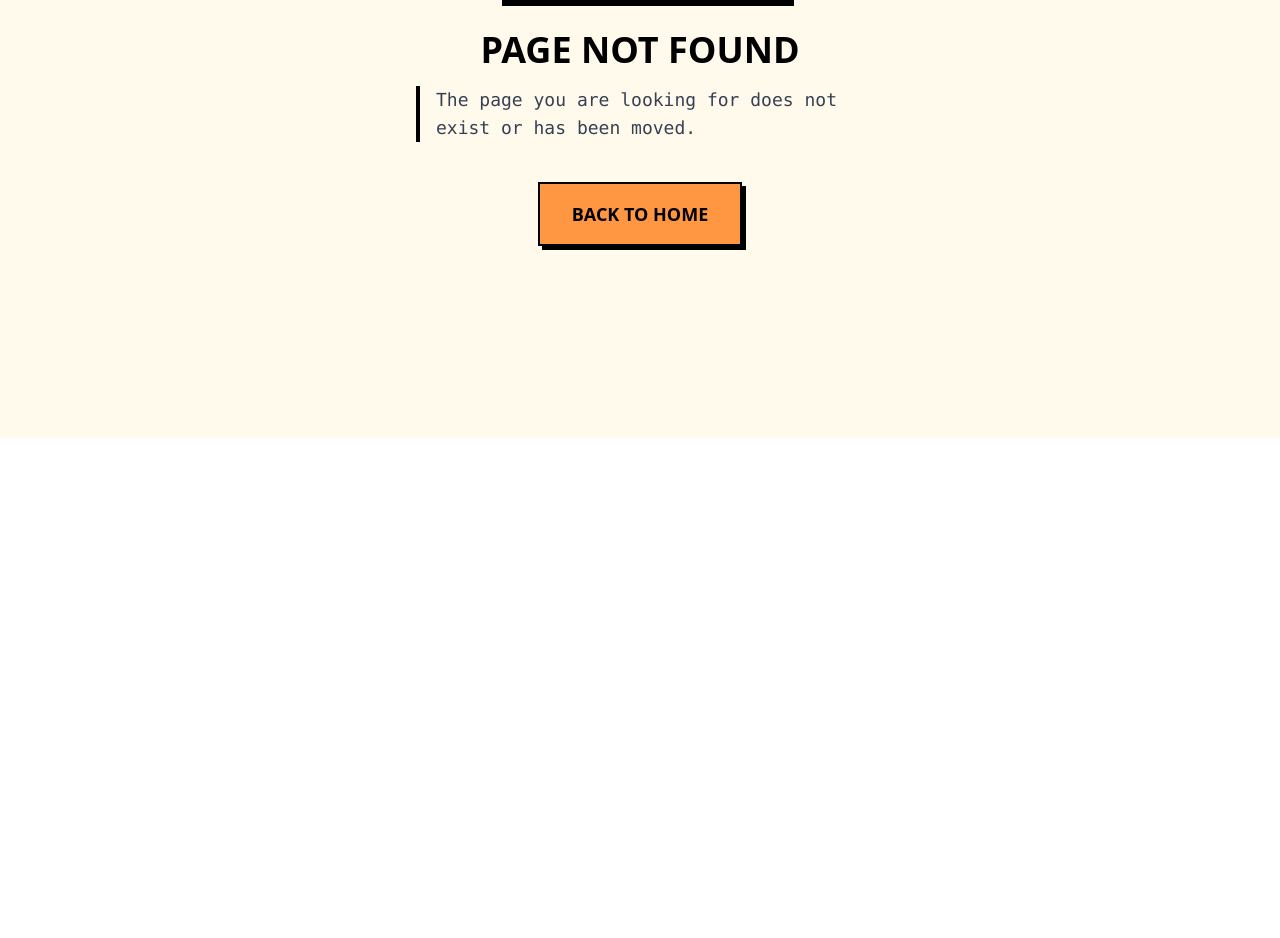
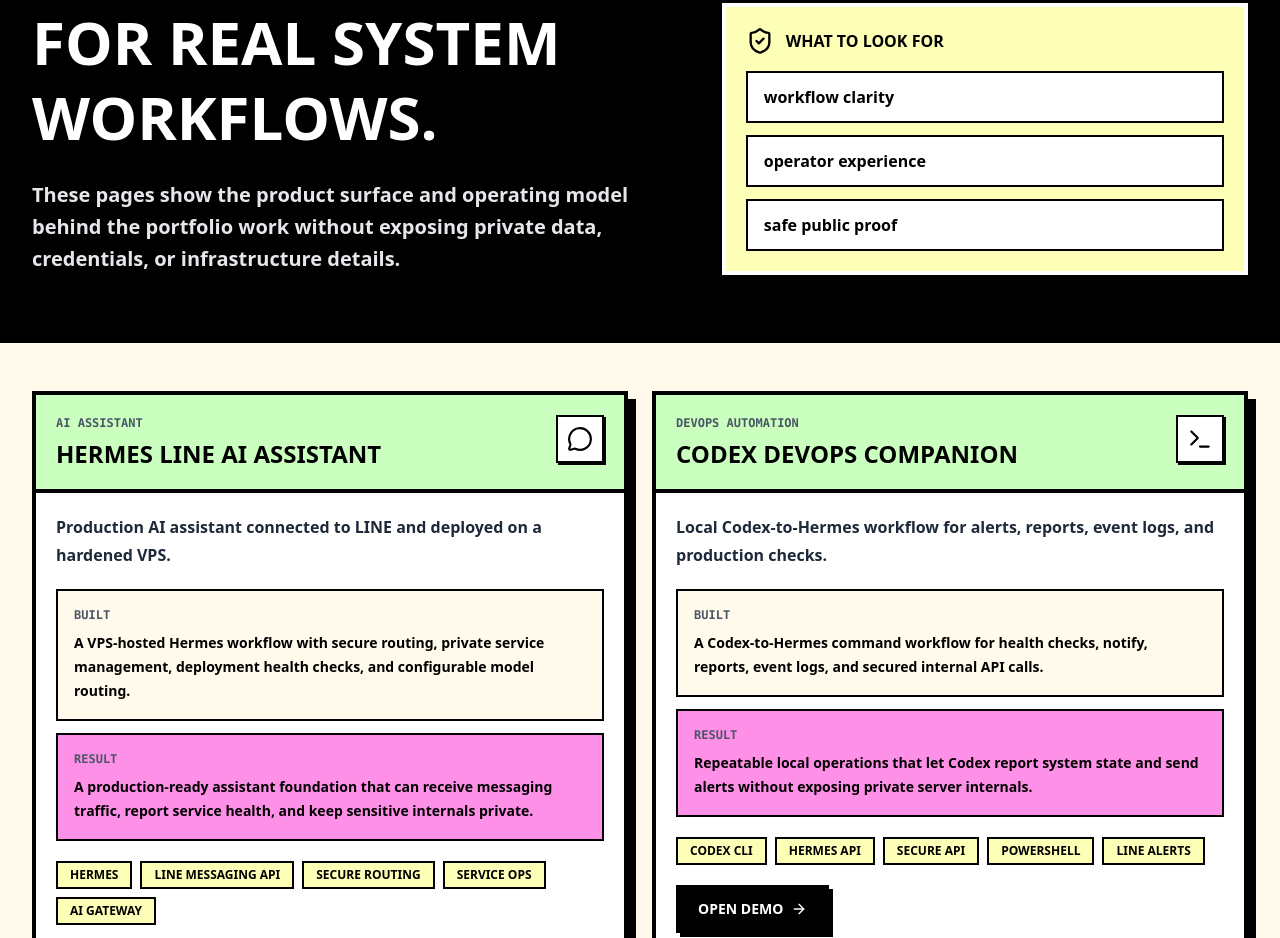
Before and after one commit to Manchinn/Portfolio, a Next.js app: page /demos in a window 1280 px wide. Before the commit this address had no page. Shown: the part 362-1300 px from the top of the page. Before the commit the page ends 800 px from the top, so only its background shows below. Built offline with nearby package versions, Linux system fonts and the light colour scheme.

Commit message:
feat: add demos showcase hub

```diff
--- /dev/null
+++ b/src/app/(portfolio)/demos/page.tsx
@@ -0,0 +1,132 @@
+'use client'
+
+import Link from 'next/link'
+import { ArrowRight, Bot, LayoutDashboard, MessageCircle, ShieldCheck, Terminal, Workflow } from 'lucide-react'
+import { projects } from '@/data/portfolio'
+import { useTranslation } from '@/i18n/useTranslation'
+import type { Language } from '@/data/types'
+
+const demoCopy = {
+  en: {
+    eyebrow: 'Public Demo Hub',
+    title: 'Small, safe demos for real system workflows.',
+    intro:
+      'These pages show the product surface and operating model behind the portfolio work without exposing private data, credentials, or infrastructure details.',
+    back: 'Back home',
+    open: 'Open demo',
+    proofLabel: 'What to look for',
+    proofItems: ['workflow clarity', 'operator experience', 'safe public proof'],
+  },
+  th: {
+    eyebrow: 'Public Demo Hub',
+    title: 'เดโมสั้นๆ ที่โชว์ workflow ของระบบจริงแบบปลอดภัย',
+    intro:
+      'หน้านี้รวม demo ที่โชว์ product surface และ operating model ของงานใน portfolio โดยไม่เปิดเผย private data, credentials หรือรายละเอียด infrastructure',
+    back: 'กลับหน้าหลัก',
+    open: 'เปิด Demo',
+    proofLabel: 'สิ่งที่ควรดู',
+    proofItems: ['workflow ชัด', 'operator experience', 'public proof ที่ปลอดภัย'],
+  },
+}
+
+const demoIcons = [MessageCircle, Terminal, Bot, LayoutDashboard]
+
+export default function DemosPage() {
+  const { language } = useTranslation()
+  const lang = language as Language
+  const copy = demoCopy[lang]
+  const demoProjects = projects[lang].filter((project) => project.demo)
+
+  return (
+    <main className="min-h-screen bg-neo-cream text-black">
+      <section className="border-b-4 border-black bg-black text-white">
+        <div className="mx-auto max-w-7xl px-4 py-16 sm:px-6 lg:px-8">
+          <Link href="/#home" className="inline-flex items-center border-2 border-white px-4 py-2 text-sm font-black uppercase hover:bg-white hover:text-black">
+            {copy.back}
+          </Link>
+
+          <div className="mt-10 grid gap-8 lg:grid-cols-[1fr_0.8fr] lg:items-end">
+            <div>
+              <div className="mb-5 inline-flex items-center gap-2 border-2 border-white bg-neo-cyan px-4 py-2 font-black uppercase text-black shadow-neo">
+                <Workflow size={20} />
+                {copy.eyebrow}
+              </div>
+              <h1 className="max-w-4xl text-4xl font-black uppercase leading-tight sm:text-6xl">
+                {copy.title}
+              </h1>
+              <p className="mt-6 max-w-3xl text-lg font-bold leading-8 text-gray-200 sm:text-xl">
+                {copy.intro}
+              </p>
+            </div>
+
+            <div className="border-4 border-white bg-neo-lemon p-5 text-black shadow-neo-lg">
+              <div className="mb-4 flex items-center gap-3">
+                <ShieldCheck size={28} />
+                <p className="font-black uppercase">{copy.proofLabel}</p>
+              </div>
+              <div className="grid gap-3">
+                {copy.proofItems.map((item) => (
+                  <div key={item} className="border-2 border-black bg-white px-4 py-3 font-black">
+                    {item}
+                  </div>
+                ))}
+              </div>
+            </div>
+          </div>
+        </div>
+      </section>
+
+      <section className="mx-auto max-w-7xl px-4 py-12 sm:px-6 lg:px-8">
+        <div className="grid gap-6 md:grid-cols-2">
+          {demoProjects.map((project, index) => {
+            const Icon = demoIcons[index] ?? Bot
+
+            return (
+              <article key={project.id} className="border-4 border-black bg-white shadow-neo-lg">
+                <div className="flex items-start justify-between gap-4 border-b-4 border-black bg-neo-mint p-5">
+                  <div>
+                    <p className="font-mono text-xs font-black uppercase text-gray-600">{project.category}</p>
+                    <h2 className="mt-2 text-2xl font-black uppercase leading-tight">{project.title}</h2>
+                  </div>
+                  <div className="flex h-12 w-12 shrink-0 items-center justify-center border-2 border-black bg-white shadow-neo-sm">
+                    <Icon size={26} />
+                  </div>
+                </div>
+
+                <div className="space-y-5 p-5">
+                  <p className="font-bold leading-7 text-gray-800">{project.description}</p>
+
+                  {project.caseStudy && (
+                    <div className="grid gap-3">
+                      <div className="border-2 border-black bg-neo-cream p-4">
+                        <p className="font-mono text-xs font-black uppercase text-gray-600">Built</p>
+                        <p className="mt-2 text-sm font-bold leading-6">{project.caseStudy.built}</p>
+                      </div>
+                      <div className="border-2 border-black bg-neo-pink p-4">
+                        <p className="font-mono text-xs font-black uppercase text-gray-600">Result</p>
+                        <p className="mt-2 text-sm font-bold leading-6">{project.caseStudy.result}</p>
+                      </div>
+                    </div>
+                  )}
+
+                  <div className="flex flex-wrap gap-2">
+                    {project.tech.map((tech) => (
+                      <span key={tech} className="border-2 border-black bg-neo-lemon px-3 py-1 text-xs font-black uppercase">
+                        {tech}
+                      </span>
+                    ))}
+                  </div>
+
+                  <Link href={project.demo} className="inline-flex items-center border-2 border-black bg-black px-5 py-3 text-sm font-black uppercase text-white shadow-neo hover:translate-x-[2px] hover:translate-y-[2px] hover:shadow-none">
+                    {copy.open}
+                    <ArrowRight className="ml-2 h-4 w-4" />
+                  </Link>
+                </div>
+              </article>
+            )
+          })}
+        </div>
+      </section>
+    </main>
+  )
+}
--- a/src/app/(portfolio)/page.tsx
+++ b/src/app/(portfolio)/page.tsx
@@ -21,7 +21,7 @@
     headline: 'Systems that connect AI, web apps, and real operations.',
     subcopy:
       'I design and build practical AI assistant workflows, internal tools, and full-stack systems that can be deployed, monitored, and maintained.',
-    primaryCta: 'View systems',
+    primaryCta: 'View demos',
     secondaryCta: 'Start a project',
     status: 'Available for focused freelance and contract builds',
     visualTitle: 'Production workflow',
@@ -55,7 +55,7 @@
     headline: 'สร้างระบบที่เชื่อม AI, เว็บแอป และงานปฏิบัติการจริง',
     subcopy:
       'ผมออกแบบและสร้าง AI assistant workflows, internal tools และ full-stack systems ที่ deploy, monitor และดูแลต่อได้จริง',
-    primaryCta: 'ดูระบบที่สร้าง',
+    primaryCta: 'ดู Demo',
     secondaryCta: 'เริ่มคุยโปรเจกต์',
     status: 'พร้อมรับงาน freelance และ contract แบบมี scope ชัด',
     visualTitle: 'Production workflow',
@@ -116,7 +116,7 @@
               </p>
 
               <div className="mt-8 flex flex-col justify-center gap-4 sm:flex-row lg:justify-start">
-                <a href="#projects" className="flex items-center justify-center border-2 border-black bg-black px-7 py-4 text-base font-black uppercase text-white shadow-neo transition-all hover:translate-x-[2px] hover:translate-y-[2px] hover:shadow-none">
+                <a href="/demos" className="flex items-center justify-center border-2 border-black bg-black px-7 py-4 text-base font-black uppercase text-white shadow-neo transition-all hover:translate-x-[2px] hover:translate-y-[2px] hover:shadow-none">
                   {copy.primaryCta} <ArrowRight className="ml-2 h-5 w-5" />
                 </a>
                 <a href="#contact" className="flex items-center justify-center border-2 border-black bg-neo-orange px-7 py-4 text-base font-black uppercase text-black shadow-neo transition-all hover:translate-x-[2px] hover:translate-y-[2px] hover:shadow-none">
--- a/src/app/sitemap.ts
+++ b/src/app/sitemap.ts
@@ -6,6 +6,7 @@
     { url: 'https://www.chinnakrit.dev/#about', lastModified: new Date(), priority: 0.8 },
     { url: 'https://www.chinnakrit.dev/#projects', lastModified: new Date(), priority: 0.8 },
     { url: 'https://www.chinnakrit.dev/#contact', lastModified: new Date(), priority: 0.5 },
+    { url: 'https://www.chinnakrit.dev/demos', lastModified: new Date(), priority: 0.8 },
     { url: 'https://www.chinnakrit.dev/demos/hermes-line-assistant', lastModified: new Date(), priority: 0.7 },
     { url: 'https://www.chinnakrit.dev/demos/codex-devops', lastModified: new Date(), priority: 0.7 },
     { url: 'https://www.chinnakrit.dev/demos/vault-assistant', lastModified: new Date(), priority: 0.7 },
--- a/src/data/portfolio.ts
+++ b/src/data/portfolio.ts
@@ -6,6 +6,7 @@
   { label: "Skills", href: "/#skills" },
   { label: "Experience", href: "/#experience" },
   { label: "Projects", href: "/#projects" },
+  { label: "Demos", href: "/demos" },
   { label: "Articles", href: "/#articles" },
   { label: "Prompts", href: "/prompts" },
   { label: "Contact", href: "/#contact" },
@@ -243,7 +244,7 @@
       title: "Codex DevOps Companion",
       description: "Local Codex-to-Hermes workflow for alerts, reports, event logs, and production checks.",
       longDescription: "Created a local command wrapper that lets Codex call Hermes through a secured internal API. The workflow supports hermes health, hermes notify, hermes report, hermes event, and prod-health commands for deployment alerts, server monitoring, LINE notifications, and lightweight operational logging.",
-      tech: ["Codex CLI", "Hermes API", "Bearer Auth", "PowerShell", "LINE Alerts"],
+      tech: ["Codex CLI", "Hermes API", "Secure API", "PowerShell", "LINE Alerts"],
       image: "https://placehold.co/600x400/2563eb/ffffff?text=Codex+DevOps",
       demo: "/demos/codex-devops",
       date: "2026",
@@ -329,7 +330,7 @@
       title: "Codex DevOps Companion",
       description: "Workflow ให้ Codex เรียก Hermes เพื่อแจ้งเตือน, ทำ report, เก็บ event log และเช็ก production",
       longDescription: "สร้าง local command wrapper ให้ Codex เรียก Hermes ผ่าน secured internal API รองรับคำสั่ง hermes health, hermes notify, hermes report, hermes event และ prod-health สำหรับ deployment alerts, server monitoring, LINE notifications และ operational logging",
-      tech: ["Codex CLI", "Hermes API", "Bearer Auth", "PowerShell", "LINE Alerts"],
+      tech: ["Codex CLI", "Hermes API", "Secure API", "PowerShell", "LINE Alerts"],
       image: "https://placehold.co/600x400/2563eb/ffffff?text=Codex+DevOps",
       demo: "/demos/codex-devops",
       date: "2026",
--- a/src/i18n/locales/en.json
+++ b/src/i18n/locales/en.json
@@ -5,6 +5,7 @@
     "skills": "Skills",
     "experience": "Experience",
     "projects": "Projects",
+    "demos": "Demos",
     "articles": "Articles",
     "prompts": "Prompts",
     "contact": "Contact"
--- a/src/i18n/locales/th.json
+++ b/src/i18n/locales/th.json
@@ -5,6 +5,7 @@
     "skills": "ทักษะ",
     "experience": "ประสบการณ์",
     "projects": "ผลงาน",
+    "demos": "Demos",
     "articles": "บทความ",
     "prompts": "Prompts",
     "contact": "ติดต่อ"
```
